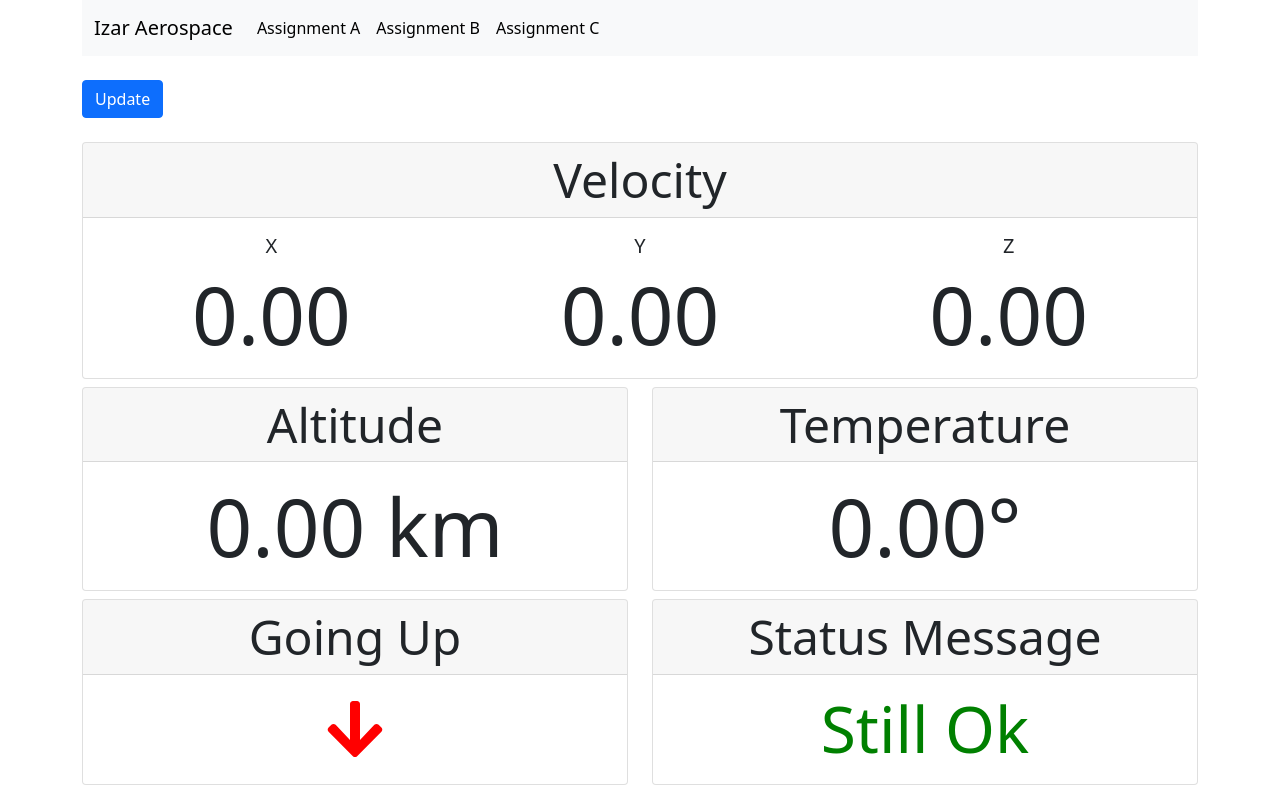
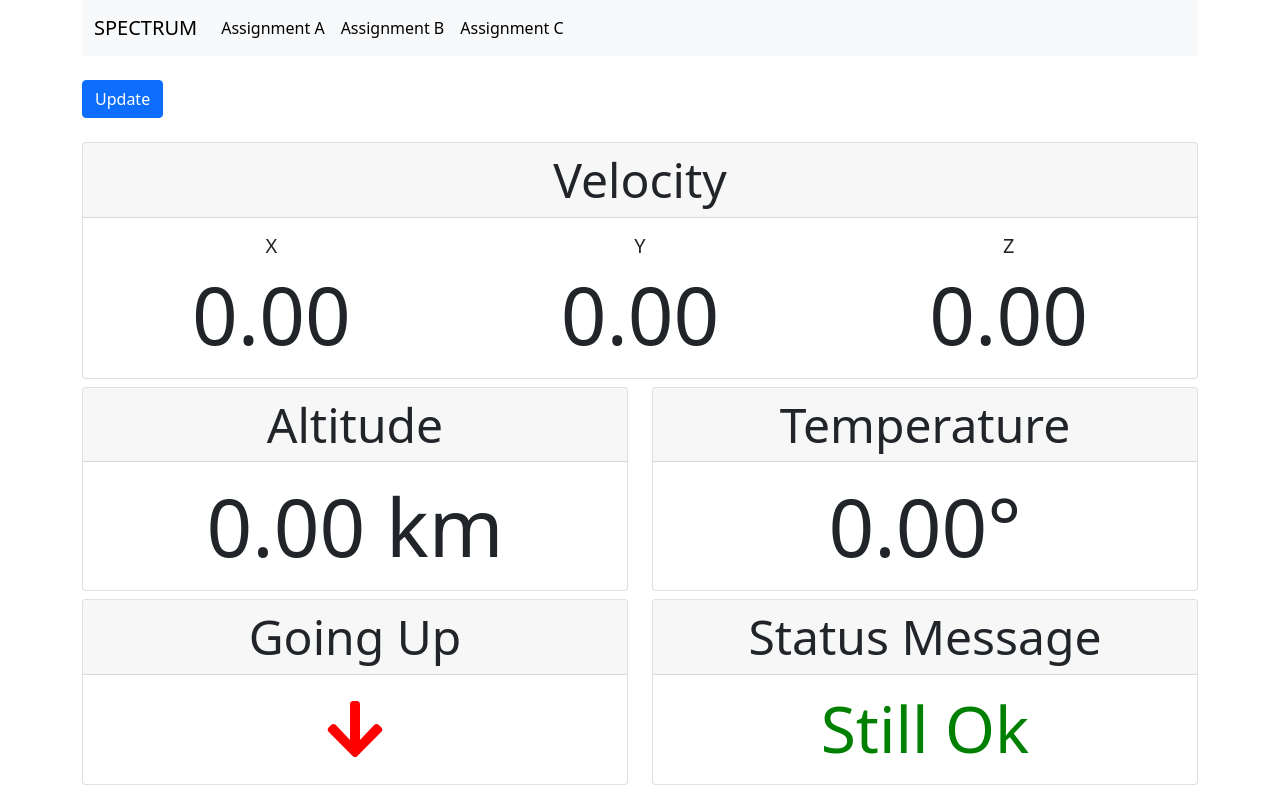
Before and after one commit to mohammedouazza/izar-aerospace-assignments, a React (Create React App) app: page /assignment-a in a window 1280 px wide. Built offline with nearby package versions, Linux system fonts and the light colour scheme.

Commit message:
deleting console logs

```diff
--- a/src/components/assignments/assignment-a/DataItemComponent.jsx
+++ /dev/null
@@ -1,15 +0,0 @@
-import React from "react";
-import { Alert } from "react-bootstrap";
-
-function DataItemComponent({ item }) {
-  return (
-    <Alert variant={item.type}>
-      <Alert.Heading className="text-capitalize">
-        {typeof item.value === "boolean" ? "Ok" : item.value}
-      </Alert.Heading>
-      <p>{item.title}</p>
-    </Alert>
-  );
-}
-
-export default DataItemComponent;
--- a/src/components/assignments/assignment-a/HomeA.jsx
+++ b/src/components/assignments/assignment-a/HomeA.jsx
@@ -1,9 +1,7 @@
 import React from "react";
-import { useEffect } from "react";
 import { Button, Col, Row } from "react-bootstrap";
 import { useDispatch, useSelector } from "react-redux";
 import AltitudeComponent from "./AltitudeComponent";
-import DataItemComponent from "./DataItemComponent";
 import GoingUpComponent from "./GoingUpComponent";
 import StatusMessageComponent from "./StatusMessageComponent";
 import TemperatureComponent from "./TemperatureComponent";
@@ -12,7 +10,6 @@ import VelocityComponent from "./VelocityComponent";
 const HomeA = () => {
   const dispatch = useDispatch();
   const data = useSelector((state) => state.assignmentA);
-  console.log("hello", data);
 
   const onUpdate = () => {
     dispatch({ type: "SPECTRUM_STATUS_FETCH_REQUESTED" });
--- a/src/components/layout/NavbarComponent.jsx
+++ b/src/components/layout/NavbarComponent.jsx
@@ -8,9 +8,9 @@ const NavbarComponent = () => {
   return (
     <Navbar bg="light" expand="lg">
       <Container>
-        <Navbar.Brand href="#">
+        <Navbar.Brand href="#" className="text-uppercase">
           <Link to="/" style={linkStyle}>
-            Izar Aerospace
+            Spectrum
           </Link>
         </Navbar.Brand>
         <Navbar.Toggle aria-controls="basic-navbar-nav" />
--- a/src/reducers/assignmentAReducer.js
+++ b/src/reducers/assignmentAReducer.js
@@ -17,7 +17,6 @@ export const assignmentSlice = createSlice({
   initialState,
   reducers: {
     setAssignment: (state, action) => {
-      console.log("reducer", action);
       return action.payload;
     },
   },
```
